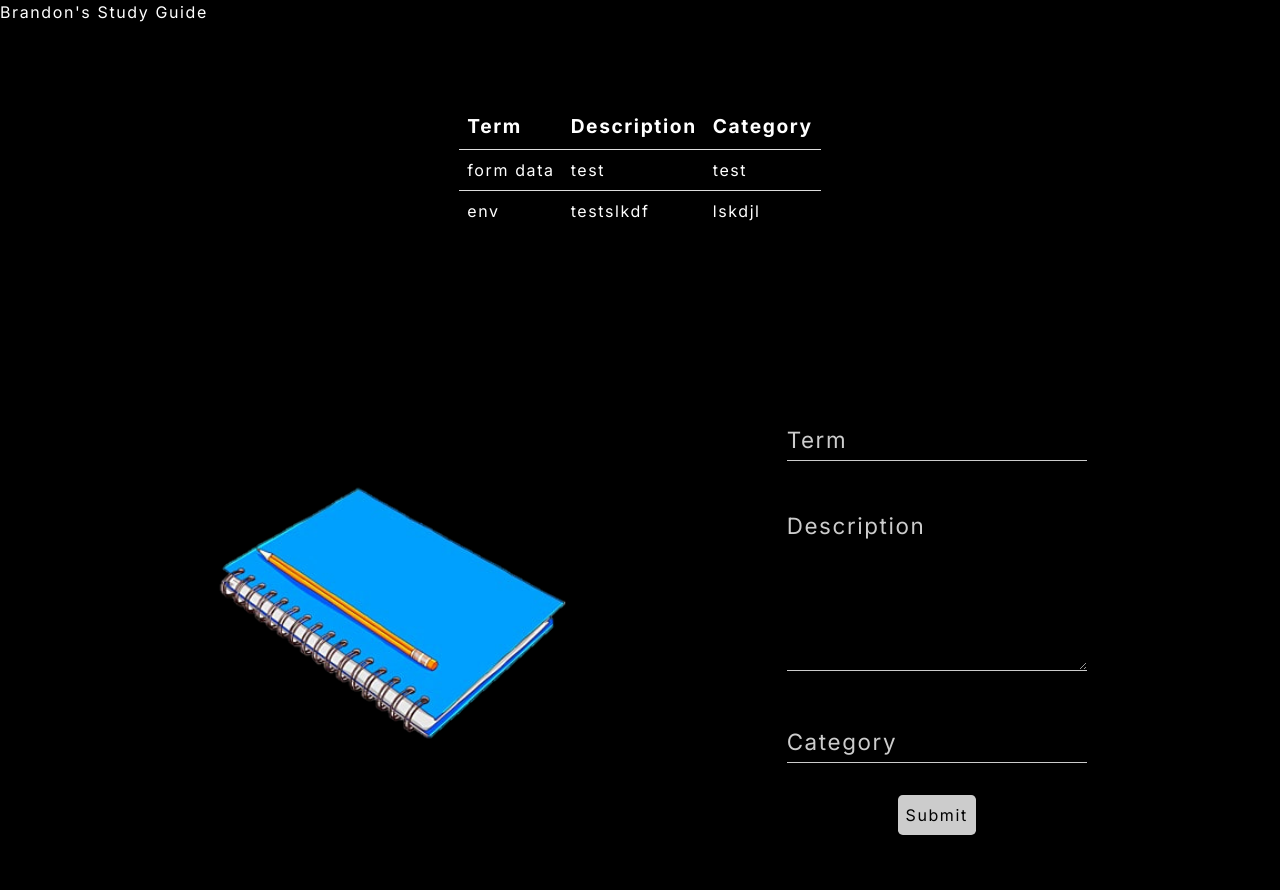
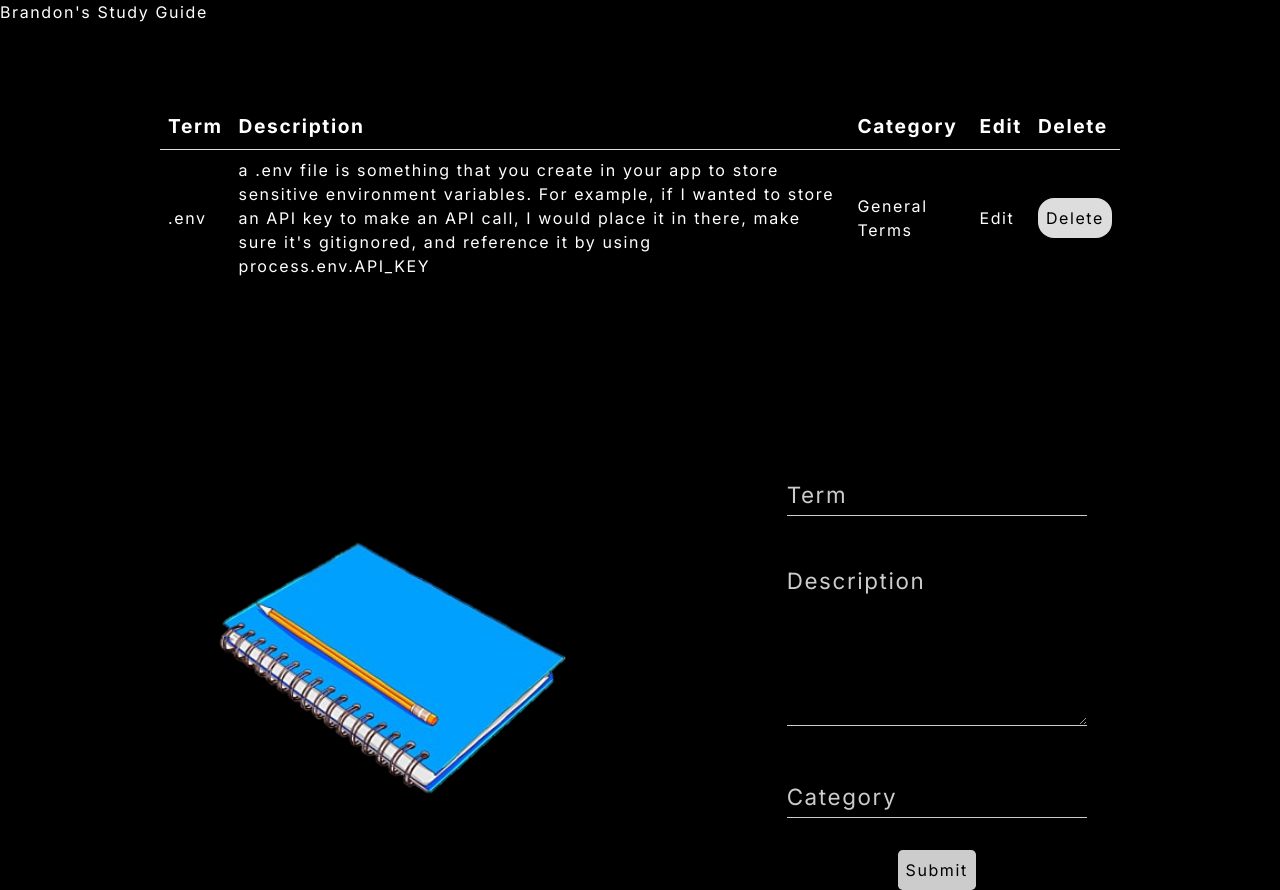
Before and after one commit to bmaggiano/study-sheet, a Next.js app: page / in a window 1280 px wide. Before the commit the page ends 835 px from the top, so only its background shows below. Built offline with nearby package versions, Linux system fonts and the light colour scheme.

Commit message:
delete functionality working

```diff
--- a/formData.json
+++ b/formData.json
@@ -1,14 +1 @@
-[
-  {
-    "term": "form data",
-    "description": "test",
-    "category": "test",
-    "timestamp": "2023-07-19T16:47:38.764Z"
-  },
-  {
-    "term": "env",
-    "description": "testslkdf",
-    "category": "lskdjl",
-    "timestamp": "2023-07-19T16:47:49.568Z"
-  }
-]
+[{"term":".env","description":"a .env file is something that you create in your app to store sensitive environment variables. For example, if I wanted to store an API key to make an API call, I would place it in there, make sure it's gitignored, and reference it by using process.env.API_KEY","category":"General Terms","timestamp":"2023-07-19T17:30:08.078Z"}]
--- a/src/app/globals.css
+++ b/src/app/globals.css
@@ -12,6 +12,19 @@ letter-spacing: .1rem;
 gap: 2rem;
 }
 
+button {
+  padding: .5rem;
+  background-color: #ddd;
+  border: none;
+  border-radius: 1rem;
+  color: black;
+}
+
+button:hover {
+  font-weight: bold;
+  transition: .1s;
+}
+
 .page-container {
   display: flex;
   align-items: center;
@@ -22,12 +35,13 @@ gap: 2rem;
 table {
   color: white;
   border-collapse: collapse;
+  width: 60rem;
 }
 
 th, td {
   padding: .5rem;
   text-align: left;
-  white-space: nowrap;
+  /* white-space: nowrap; */
 }
 td {
   border-top: 1px solid #ddd;
--- a/src/app/page.tsx
+++ b/src/app/page.tsx
@@ -60,6 +60,24 @@ export default function Home() {
       });
   };
 
+  const handleDelete = (termToDelete) => {
+    fetch("/api/deleteFormData", {
+      method: "DELETE",
+      body: JSON.stringify({ term: termToDelete }),
+      headers: {
+        "Content-Type": "application/json",
+      },
+    })
+      .then((response) => response.json())
+      .then((data) => {
+        // Update the state with the updated form data after deletion
+        setReadableForm(data);
+      })
+      .catch((error) => {
+        console.error("Error deleting data:", error);
+      });
+  };
+
   return (
     <>
       <h1 className="text-white">Brandon's Study Guide</h1>
@@ -72,6 +90,8 @@ export default function Home() {
               <th>Term</th>
               <th>Description</th>
               <th>Category</th>
+              <th>Edit</th>
+              <th>Delete</th>
             </tr>
           </thead>
           <tbody>
@@ -80,6 +100,10 @@ export default function Home() {
               <td>{data.term}</td>
               <td>{data.description}</td>
               <td>{data.category}</td>
+              <td>Edit</td>
+              <td>
+              <button onClick={() => handleDelete(data.term)}>Delete</button>
+                </td>
             </tr>
       ))}
       </tbody>
--- /dev/null
+++ b/src/pages/api/deleteFormData.ts
@@ -0,0 +1,29 @@
+// pages/api/deleteFormData.js
+
+import { NextApiRequest, NextApiResponse } from "next";
+import fs from "fs";
+
+export default function handler(req: NextApiRequest, res: NextApiResponse) {
+  if (req.method === "DELETE") {
+    const { term } = req.body;
+
+    // Read existing data from the file (if any)
+    let existingData = [];
+    try {
+      const data = fs.readFileSync("formData.json", "utf8");
+      existingData = JSON.parse(data);
+    } catch (err) {
+      // If the file does not exist or there's an error reading it, ignore and continue with an empty array
+    }
+
+    // Filter out the form data object with the matching term
+    const updatedData = existingData.filter((data: { term: any; }) => data.term !== term);
+
+    // Write the updated array back to the file
+    fs.writeFileSync("formData.json", JSON.stringify(updatedData), "utf8");
+
+    res.status(200).json(updatedData);
+  } else {
+    res.status(405).json({ error: "Method not allowed" });
+  }
+}
```
